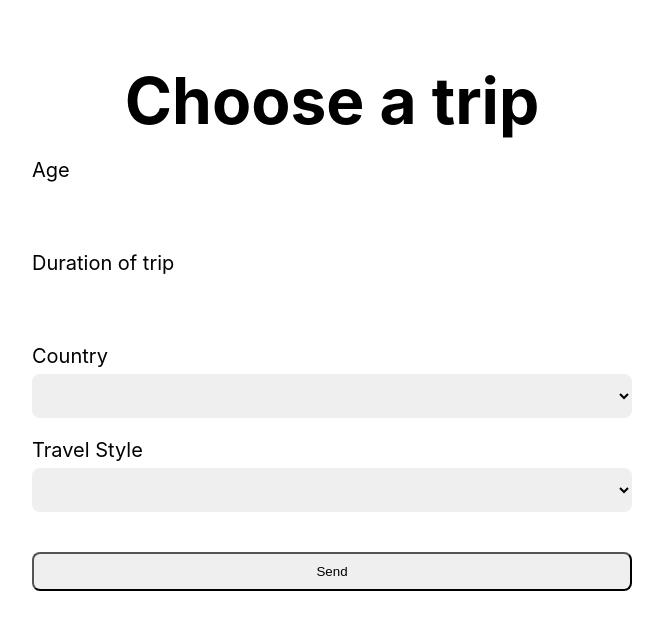
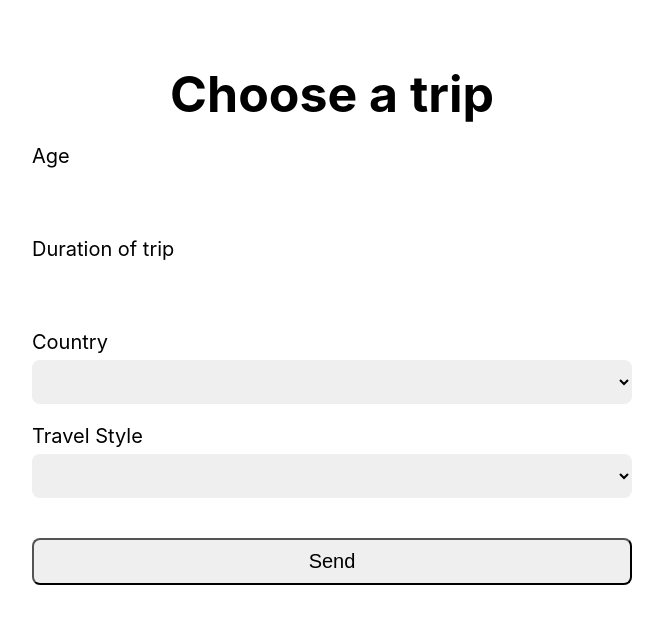
Before and after one commit to samfromaway/ai-trip-selector, a Next.js app: page / in a window 1280 px wide. Shown: the top 630 px of the page, without its empty margins (308-971 px from the left). Built offline with nearby package versions, Linux system fonts and the light colour scheme.

Commit message:
add styles

```diff
--- a/pages/index.tsx
+++ b/pages/index.tsx
@@ -2,6 +2,9 @@ import Head from 'next/head';
 import { useState } from 'react';
 import { getTrip, ItineraryItem } from '../lib/getTrip';
 import styles from '../styles/Home.module.css';
+
+const countryOptions = ['', 'Italy', 'China', 'Peru', 'Colombia'];
+const travelStyleOptions = ['', 'Active', 'Comfort'];
 
 const Dropdown = ({
   options,
@@ -124,7 +127,9 @@ export default function Home() {
       </Head>
 
       <main className={styles.main} style={{ maxWidth: 600, margin: 'auto' }}>
-        <h1 className={styles.title}>Choose a trip</h1>
+        <h1 style={{ textAlign: 'center', fontSize: 50, margin: 0 }}>
+          Choose a trip
+        </h1>
         <Spacer />
         <Input
           value={age}
@@ -141,7 +146,7 @@ export default function Home() {
 
         <Spacer />
         <Dropdown
-          options={['', 'italy', 'china']}
+          options={countryOptions}
           value={country}
           onChange={(e) => setCountry(e.target.value)}
           label="Country"
@@ -149,7 +154,7 @@ export default function Home() {
         <Spacer />
 
         <Dropdown
-          options={['', 'active', 'comfort']}
+          options={travelStyleOptions}
           value={travelStyle}
           onChange={(e) => setTravelStyle(e.target.value)}
           label="Travel Style"
--- a/styles/globals.css
+++ b/styles/globals.css
@@ -44,6 +44,10 @@ select {
   font-size: 20px;
 }
 
+button {
+  font-size: 20px;
+}
+
 * {
   box-sizing: border-box;
 }
```
